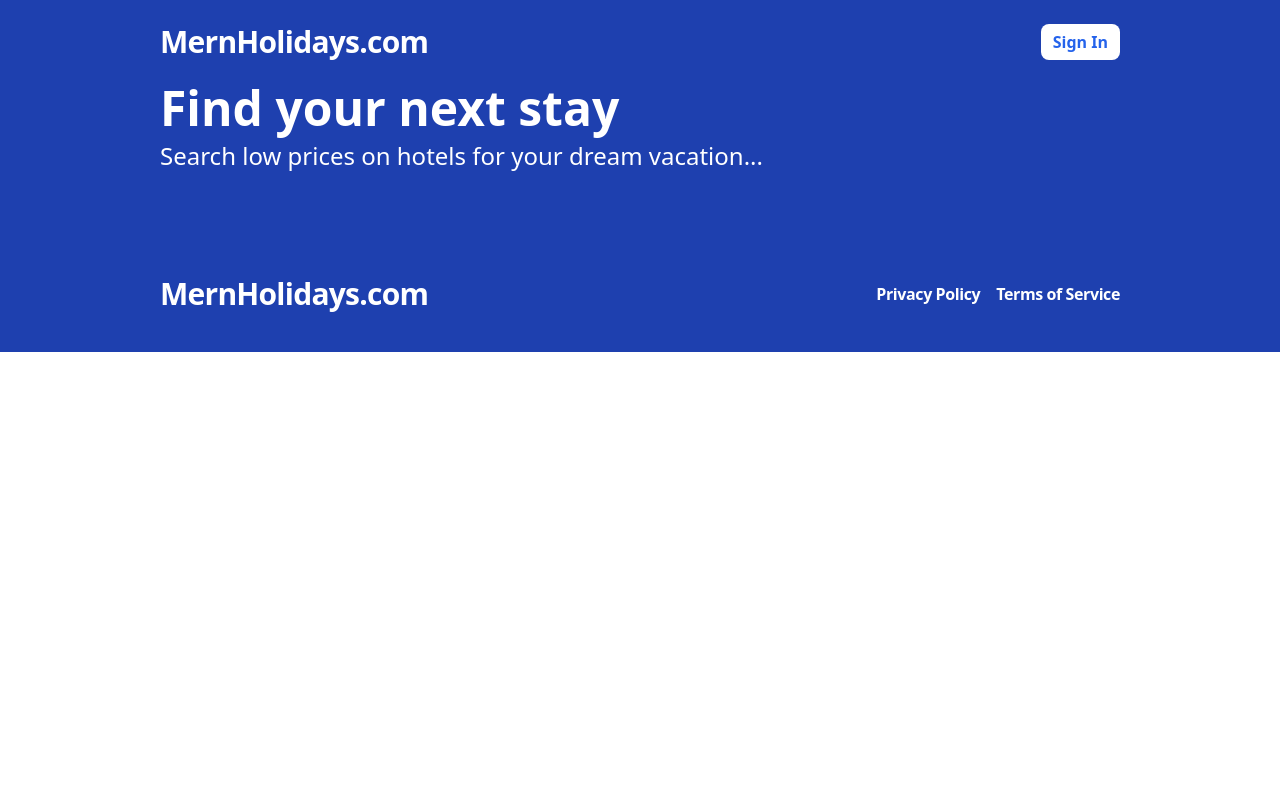
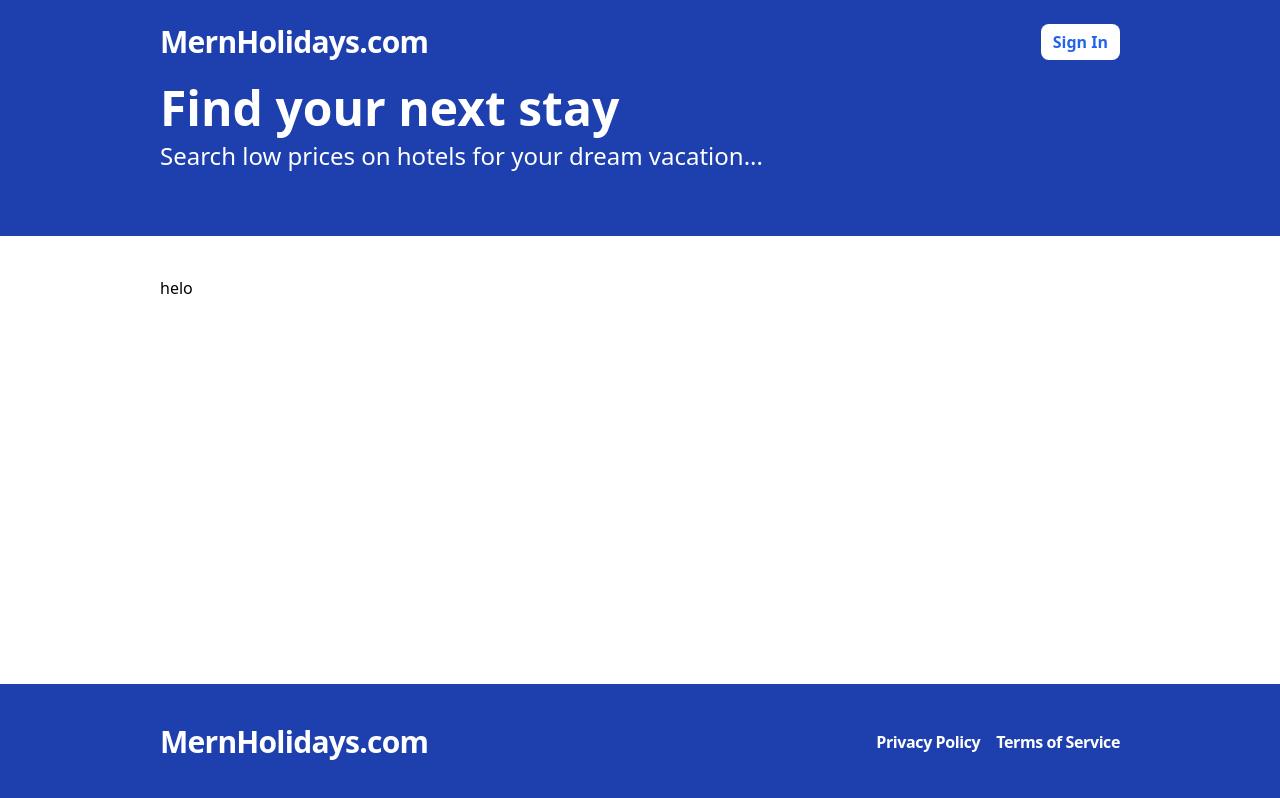
Before and after one commit to SHABIN-K/hotelbooking-mern-app, a React (Vite) app in the folder client/: page / in a window 1280 px wide. Built offline with nearby package versions, Linux system fonts and the light colour scheme.

Commit message:
feat :add  container

```diff
--- a/client/src/App.tsx
+++ b/client/src/App.tsx
@@ -4,7 +4,22 @@
 function App() {
   return (
     <Routes>
-      <Route path="/" element={<Layout />} />
+      <Route
+        path="/"
+        element={
+          <Layout>
+            <p>helo</p>
+          </Layout>
+        }
+      />
+      <Route
+        path="/search"
+        element={
+          <Layout>
+            <p>helo</p>
+          </Layout>
+        }
+      />
     </Routes>
   );
 }
--- a/client/src/layouts/Layout.tsx
+++ b/client/src/layouts/Layout.tsx
@@ -1,10 +1,16 @@
+import React from "react";
 import { Footer, Header, Hero } from "../components";
 
-const Layout = () => {
+interface Props {
+  children: React.ReactNode;
+}
+
+const Layout = ({ children }: Props) => {
   return (
     <div className="flex flex-col min-h-screen">
       <Header />
       <Hero />
+      <div className="container mx-auto py-10 flex-1">{children}</div>
       <Footer />
     </div>
   );
```
